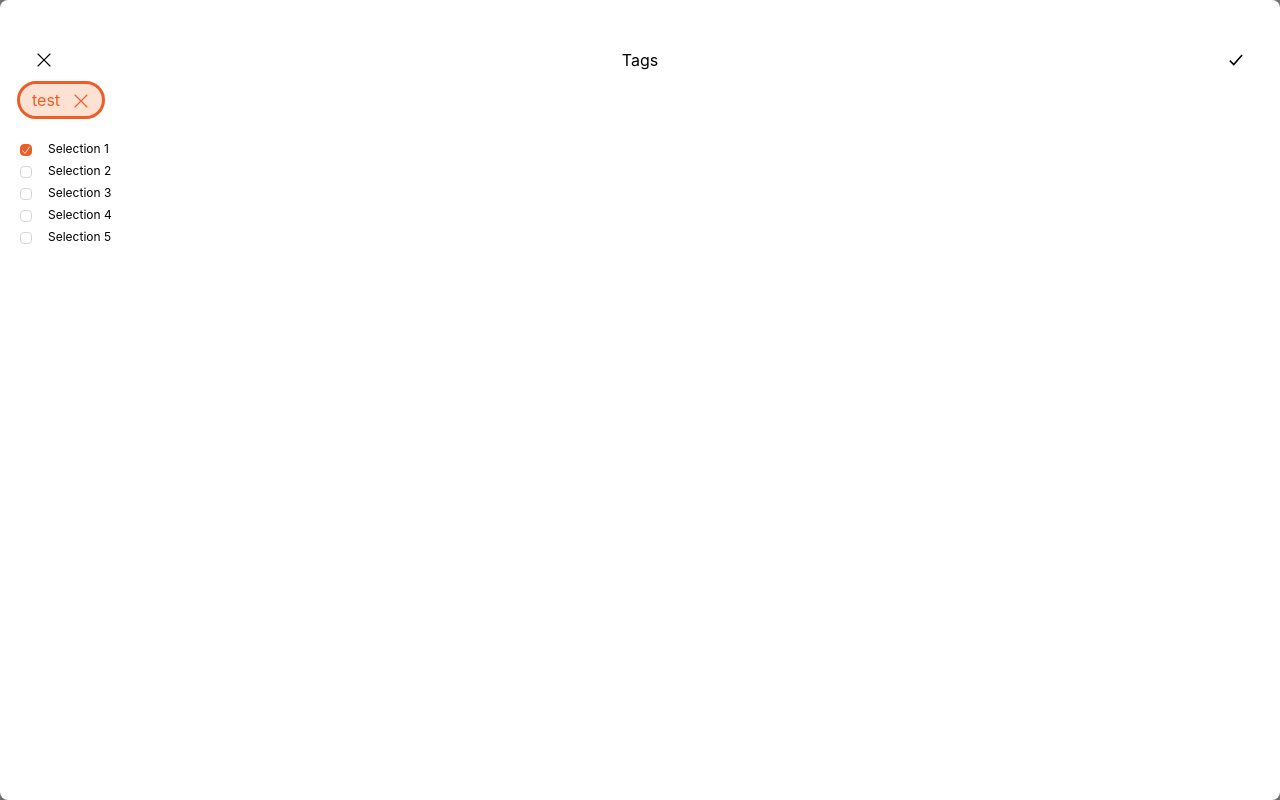
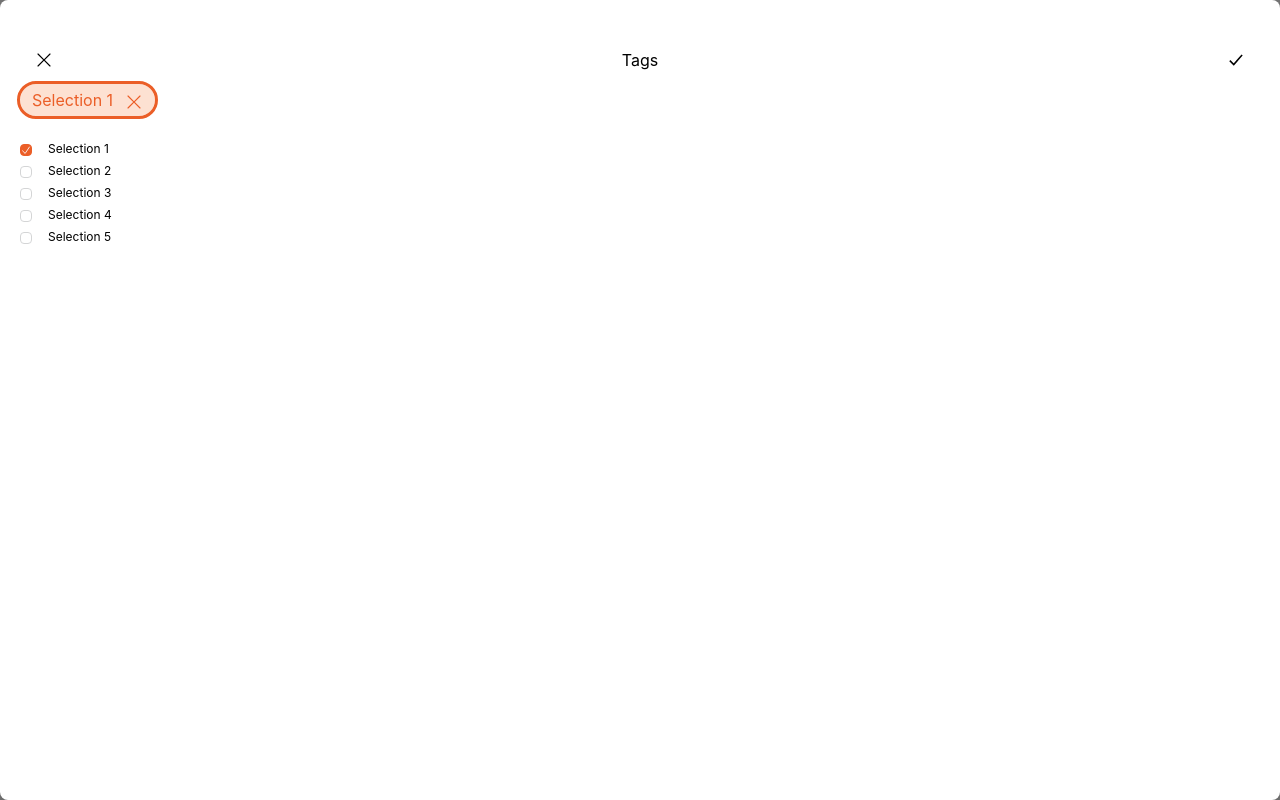
Before and after one commit to DSC-TechLead/nusdevs-frontend-vite, a React (Vite) app: page /hosting-demo in a window 1280 px wide. Both pictures are taken after typing "Sample", "Sample", "2020-01-15", "2020-01-15", "Sample" into the empty fields and a click on the button "Add Tags". Built offline with nearby package versions, Linux system fonts and the light colour scheme.

Commit message:
Add tag functionality

```diff
--- a/src/components/common/form/add-tags.tsx
+++ b/src/components/common/form/add-tags.tsx
@@ -44,6 +44,10 @@ const AddTags = ({}) => {
     setTags(t);
   };
 
+  const onTagsDelete = (tagId: string) => {
+    setTags(tags.filter((id) => id !== tagId));
+  };
+
   return (
     <div>
       <Dialog open={open} onClose={setOpen} className="relative z-10">
@@ -85,8 +89,13 @@ const AddTags = ({}) => {
                   </span>
                 </button>
               </div>
-              <div>
-                <TagList />
+              <div className="flex flex-wrap">
+                <TagList
+                  tags={checkSelections.filter((item) => {
+                    return tags.includes(item.id);
+                  })}
+                  onTagsChange={onTagsDelete}
+                />
               </div>
               <div className="mt-5 sm:mt-6 flex gap-16 overflow-auto">
                 <CheckSelect
--- a/src/components/common/form/tag-list.tsx
+++ b/src/components/common/form/tag-list.tsx
@@ -2,27 +2,31 @@ import React from "react";
 import { RxCross1 } from "react-icons/rx";
 
 interface TagListProps {
-  text?: string;
-  icon?: React.ReactNode;
-  onClick?: () => void;
-  className?: string;
+  tags: { id: string; title: string }[];
+  onTagsChange: (id: string) => void;
 }
 
-const TagList: React.FC<TagListProps> = ({
-  text,
-  icon,
-  onClick,
-  className,
-}) => (
-  <button
-    onClick={onClick}
-    className={`flex gap-4 px-4 py-2 ease-in-out text-primary rounded-full bg-primary-20 hover:bg-white active:bg-white outline ${className}`}
-  >
-    <span>test</span>
-    <span className="relative top-2">
-      <RxCross1 className="text-lg " />
-    </span>
-  </button>
-);
+const TagList: React.FC<TagListProps> = ({ tags, onTagsChange }) => {
+  const handleClick = (id: string) => {
+    onTagsChange(id);
+  };
+
+  return (
+    <div className="flex flex-wrap gap-2">
+      {tags.map((tag) => (
+        <button
+          key={tag.id}
+          onClick={() => handleClick(tag.id)}
+          className="flex items-center gap-4 px-4 py-2 ease-in-out text-primary rounded-full bg-primary-20 hover:bg-white active:bg-white outline"
+        >
+          <span>{tag.title}</span>
+          <span className="relative top-[2px]">
+            <RxCross1 className="text-lg" />
+          </span>
+        </button>
+      ))}
+    </div>
+  );
+};
 
 export default TagList;
```
